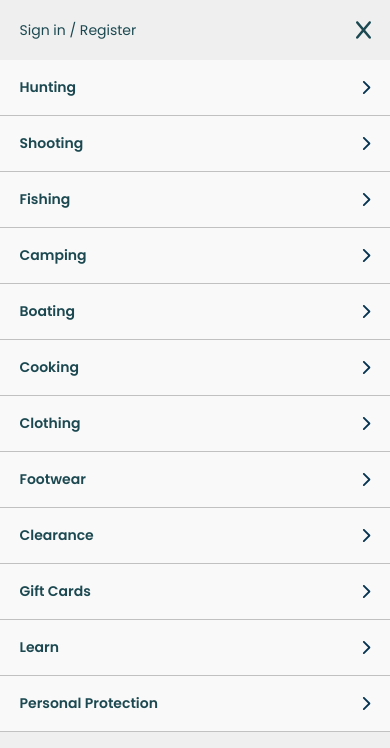
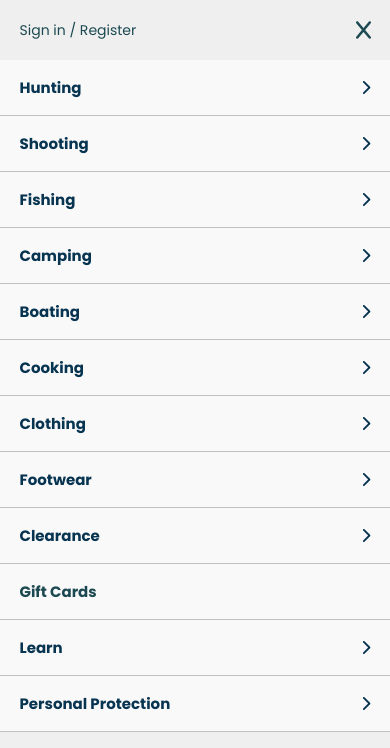
Before and after one commit to Andrewf9001/sportsman-warehouse-clone, a React (Vite) app: page / in a window 390 px wide. Both pictures are taken after a click on the icon 366 px from the left and 35 px from the top of the page. Shown: the top 748 px of the page. Built offline with nearby package versions, Linux system fonts and the light colour scheme.

Commit message:
created render function main mobile menu, added check to determine link to or onclick to submenu

```diff
--- a/src/components/navigation/mobile/MobileMenu.jsx
+++ b/src/components/navigation/mobile/MobileMenu.jsx
@@ -24,7 +24,36 @@ const MobileMenu = ({ handleMenuOpen }) => {
     }
   });
 
-  console.log("menuData", menuData());
+  const checkSubLinks = useCallback((item) => {
+    const subCategoryLinks = item?.subCategories[0].links;
+
+    if (subCategoryLinks.length === 0) return false;
+    else return true;
+  });
+
+  const renderMainMenu = () => {
+    return menuData().map((menuItem) => {
+      if (!checkSubLinks(menuItem)) {
+        return (
+          <NavLink key={menuItem.link} className="menu-link" to="#">
+            {menuItem.link}
+          </NavLink>
+        );
+      } else {
+        return (
+          <div
+            key={menuItem.link}
+            className="menu-link"
+            onClick={() => setActiveMenu(`${menuItem.link}`)}
+          >
+            {menuItem.link}
+
+            <FontAwesomeIcon icon={faChevronRight} />
+          </div>
+        );
+      }
+    });
+  };
 
   return (
     <div
@@ -39,19 +68,7 @@ const MobileMenu = ({ handleMenuOpen }) => {
       </div>
 
       {activeMenu === "main" && (
-        <div className="menu-items-wrapper">
-          {menuData().map((item) => {
-            return (
-              <div className="nav-link-wrapper" key={item.link}>
-                <NavLink onClick={() => setActiveMenu(`${item.link}`)}>
-                  {item.link}
-                </NavLink>
-
-                <FontAwesomeIcon icon={faChevronRight} />
-              </div>
-            );
-          })}
-        </div>
+        <div className="menu-items-wrapper">{renderMainMenu()}</div>
       )}
 
       {activeMenu !== "main" && (
--- a/src/styles/layout/navigation/mobile/_mobile-menu.scss
+++ b/src/styles/layout/navigation/mobile/_mobile-menu.scss
@@ -48,18 +48,16 @@
   }
 
   .menu-items-wrapper {
-    .nav-link-wrapper {
+    .menu-link {
       display: flex;
       justify-content: space-between;
       align-items: center;
       height: 55px;
+      font-size: 15px;
+      font-weight: 700;
       background-color: #f9f9f9;
       border-bottom: 1px solid #c1c1c1;
       padding: 0% 5%;
-
-      a {
-        font-weight: 600;
-      }
 
       svg {
         height: 15px;
```
